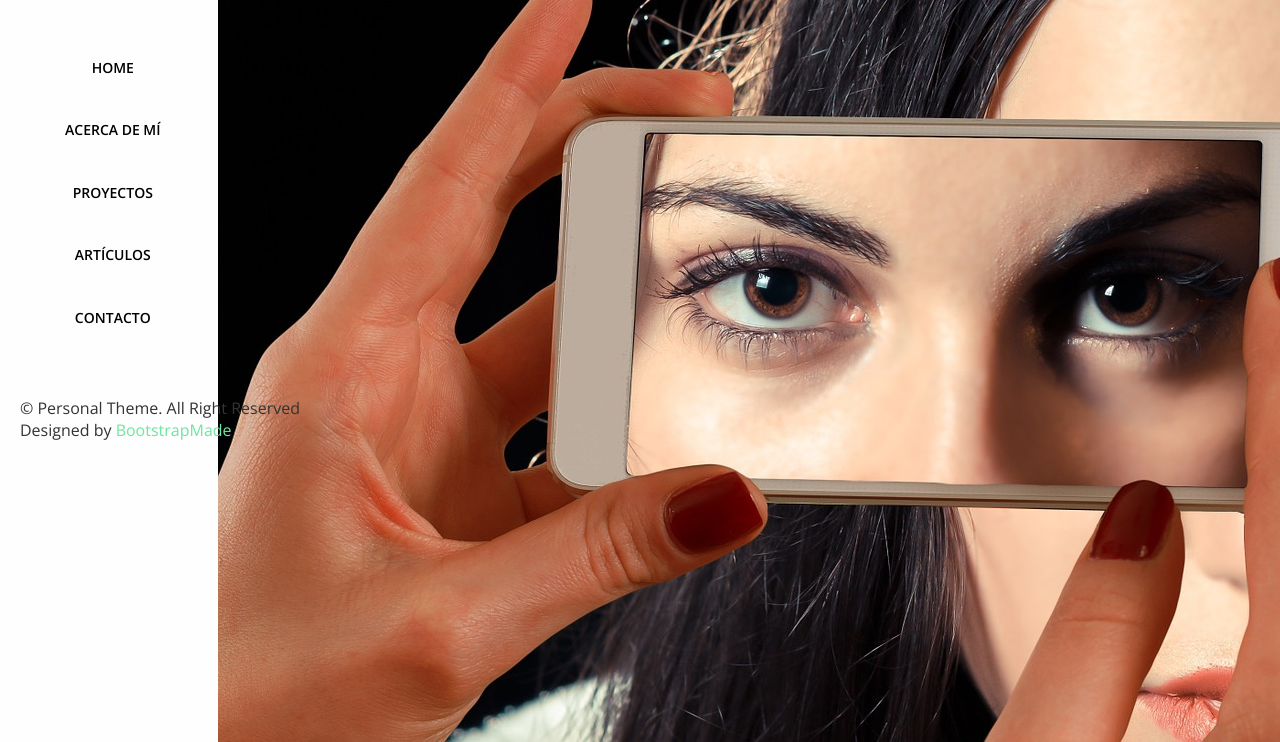
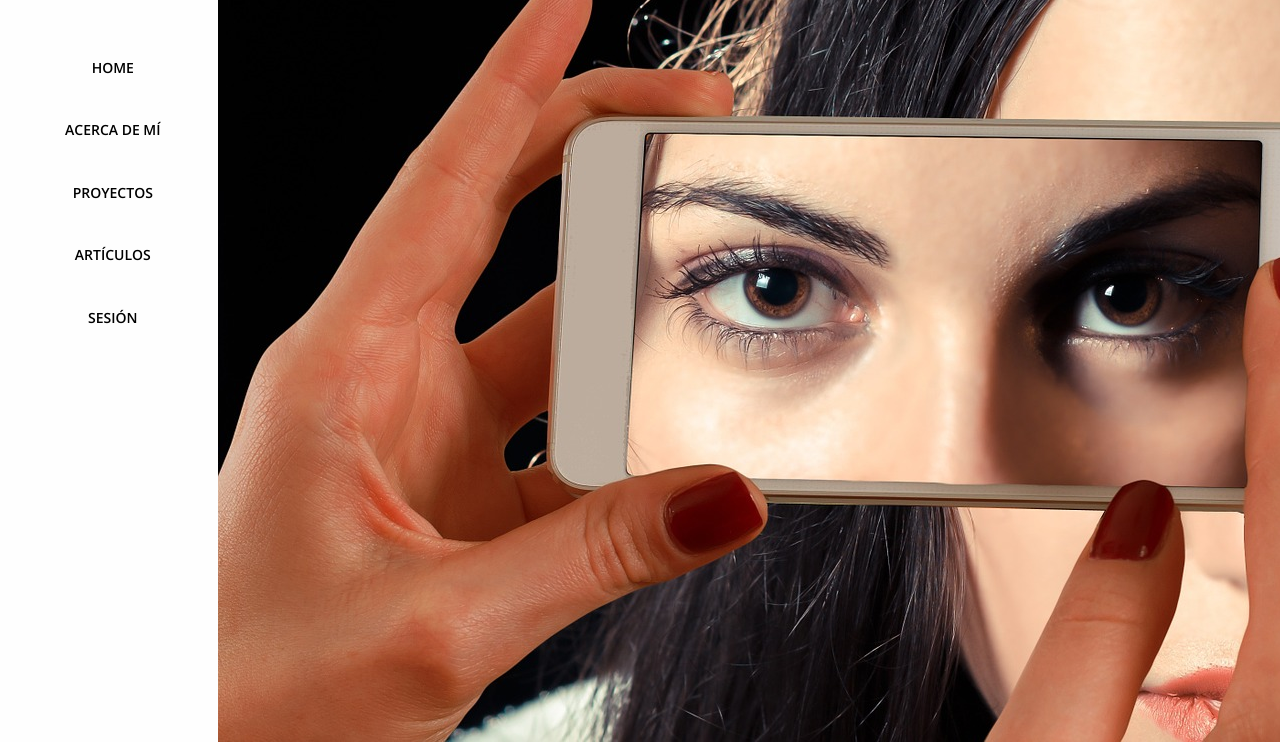
Before and after one commit to Laura-Gutierrez/sitio-web, a plain HTML site: page Personal/index.html in a window 1280 px wide. Shown: the part 113-855 px from the top of the page. Drawn offline with nearby package versions, Linux system fonts and the light colour scheme.

Commit message:
Update index.html
Andrea

```diff
--- a/Personal/index.html
+++ b/Personal/index.html
@@ -42,12 +42,12 @@
               <li role="presentation"><a href="about.html">Acerca de m&iacute</a></li>
               <li role="presentation"><a href="graphics.html">Proyectos</a></li>
               <li role="presentation"><a href="experience.html">Art&iacuteculos</a></li>
-              <li role="presentation"><a href="contact.html">Contacto</a></li>
+              <li role="presentation"><a href="contact.html">Sesión</a></li>
             </ul>
 
           </div>
           <div class="footer">
-            &copy; Personal Theme. All Right Reserved
+
             <div class="credits">
               <!--
                 All the links in the footer should remain intact.
@@ -55,7 +55,7 @@
                 Licensing information: https://bootstrapmade.com/license/
                 Purchase the pro version with working PHP/AJAX contact form: https://bootstrapmade.com/buy/?theme=Personal
               -->
-              Designed by <a href="https://bootstrapmade.com/">BootstrapMade</a>
+
             </div>
 
           </div>
```
